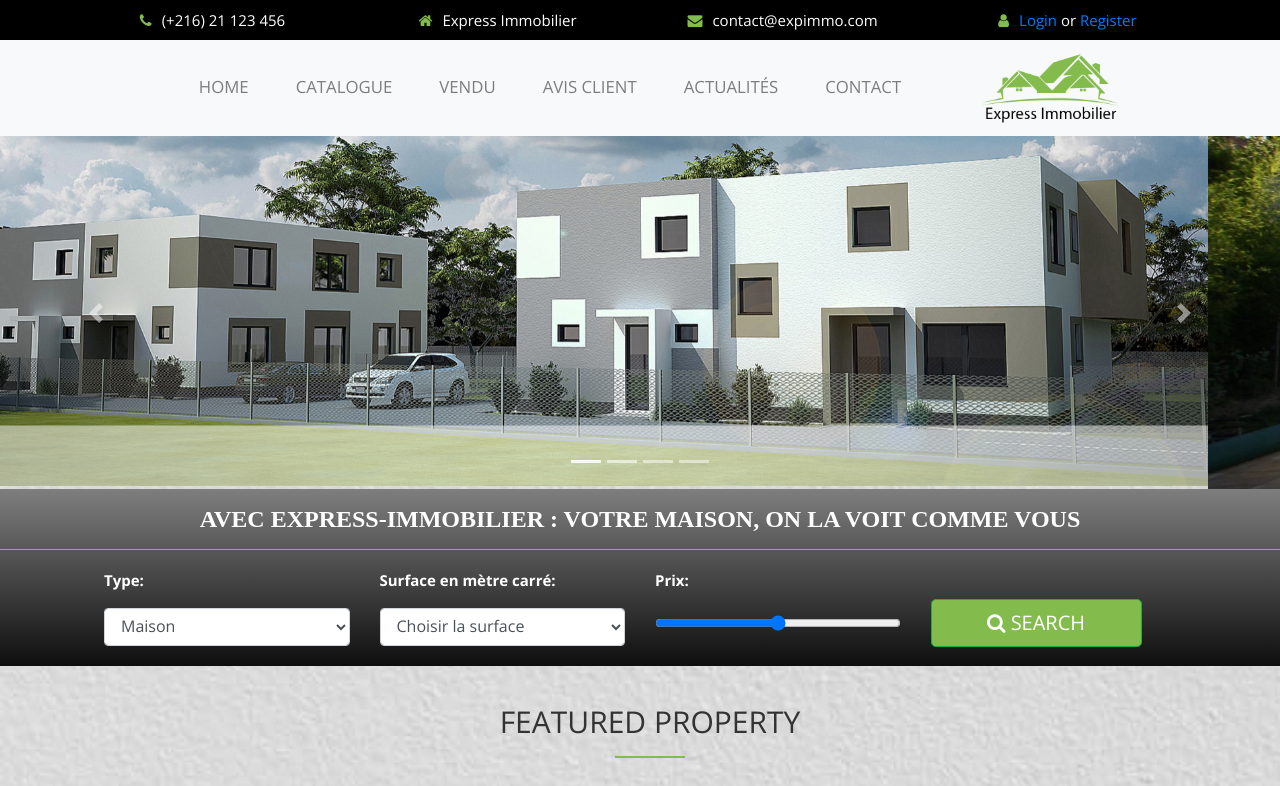
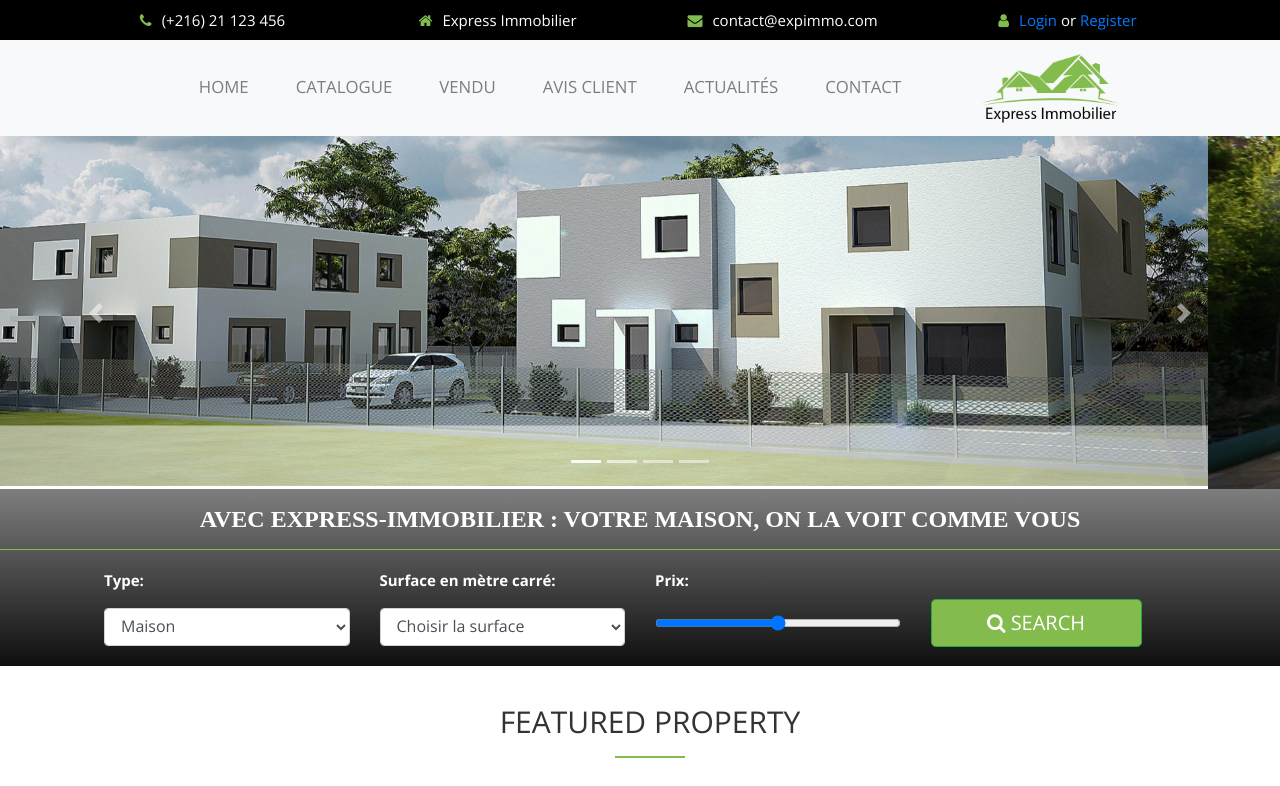
Before and after one commit to waeljawadi/express_immobilier, a React (Create React App) app: page / in a window 1280 px wide. Shown: the top 786 px of the page. Built offline with nearby package versions, Linux system fonts and the light colour scheme.

Commit message:
Update App.css

```diff
--- a/src/component/App.css
+++ b/src/component/App.css
@@ -12,6 +12,6 @@ font-size: 12px;
 .App
 {
     overflow: hidden;
-    background: url('../assets/pictures/background.jpg');
+    background: white;
     background-size: cover;
 }
```
